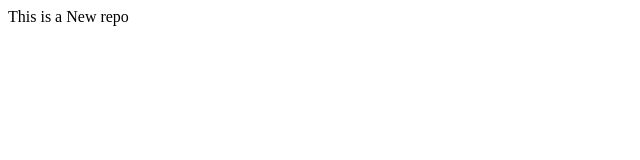
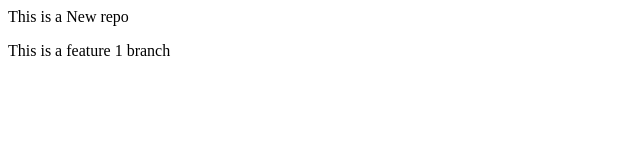
Before and after one commit to pruthwirajchavan17/localrepo, a plain HTML site: page index.html/index.html in a window 1280 px wide. Shown: the whole page, without its empty margins (0-640 px from the left). Drawn offline with Linux system fonts and the light colour scheme.

Commit message:
add branch name feature1

```diff
--- a/index.html/index.html
+++ b/index.html/index.html
@@ -1 +1,2 @@
 <p>This is a New repo</p>
+<P> This is a feature 1 branch</P>
```
